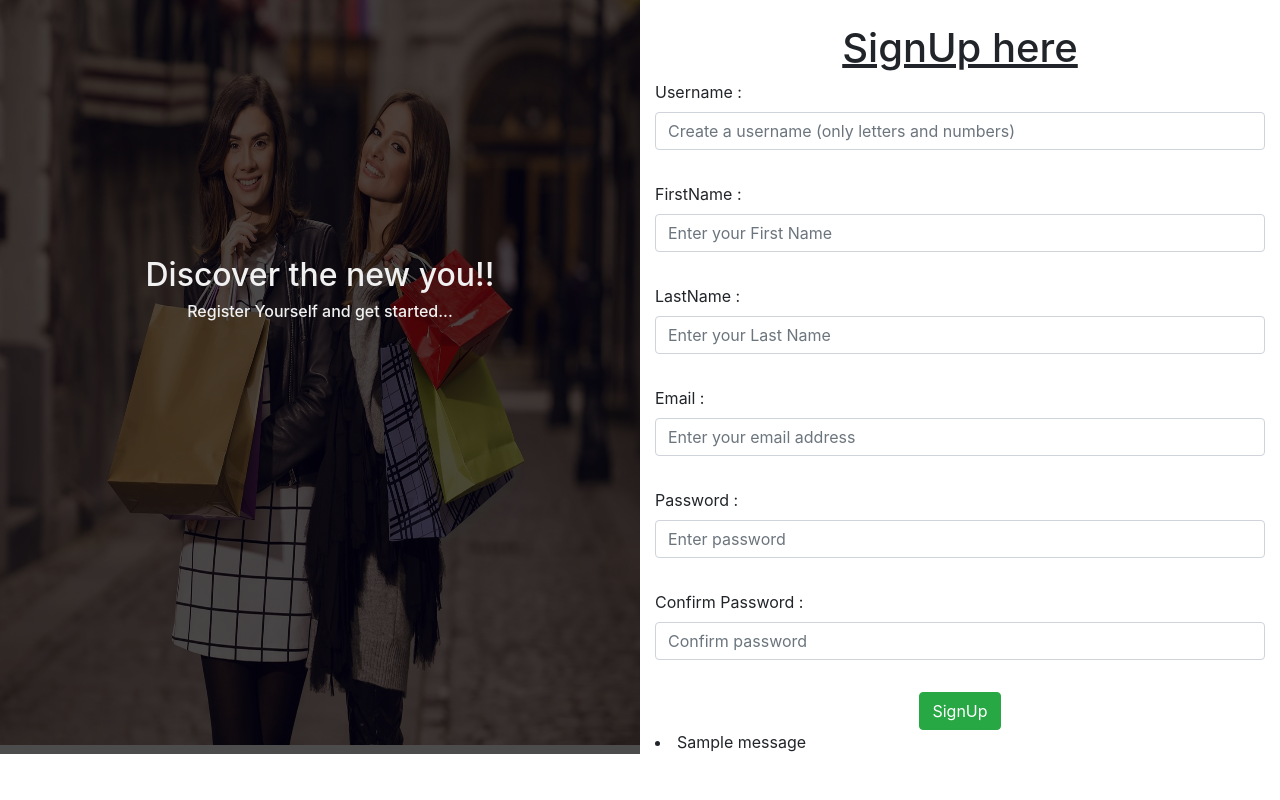
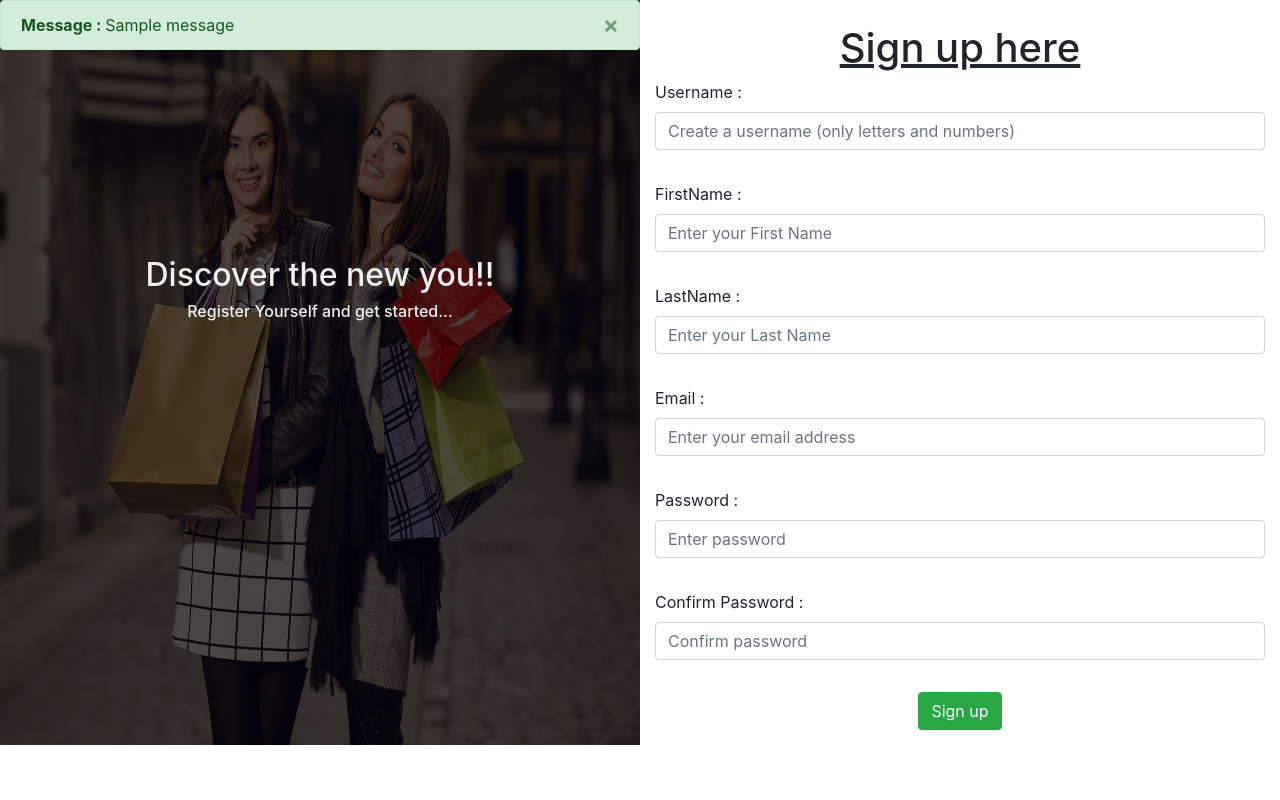
Before and after one commit to chetana074/fashionenza, a Django app: page /signup in a window 1280 px wide. Run offline with Django 4.2, Linux system fonts and the light colour scheme; one stand-in notice (Sample message) is shown; some libraries are stand-ins or nearby versions.

Commit message:
committing updated files

```diff
--- a/fashionenza/fashionenzaApp/views.py
+++ b/fashionenza/fashionenzaApp/views.py
@@ -5,8 +5,6 @@ from django.contrib.auth import authenticate, login, logout
 from django.core.files.storage import FileSystemStorage
 from django.http import JsonResponse
 from fashionenzaApp import imagecapture
-
-loggedIn = False
 
 def welcome(request):
     return render(request, 'welcome.html')
@@ -20,20 +18,20 @@ def signup(request):
         password = request.POST['password1']
 
         if User.objects.filter(username=username).exists():
-            messages.error(request, "This username is taken")
+            messages.warning(request, "This username is taken")
             return render(request, 'signup.html')
         elif User.objects.filter(email=email).exists():
-            messages.error(request, "This email is taken")
+            messages.warning(request, "This email is taken")
             return render(request, 'signup.html')
         else:
             newUser = User.objects.create_user(username, email, password)
             newUser.first_name = fname
             newUser.last_name = lname
             newUser.save()
-            messages.success(request, "User registered successfully!!!")
             return redirect('signin')
 
-    return render(request, 'signup.html')
+    if request.method == "GET":
+        return render(request, 'signup.html')
 
 def signin(request):
     if request.method == "POST":
@@ -46,65 +44,53 @@ def signin(request):
             login(request, user)
             username = user.username
             fname = user.first_name
-            loggedIn = True
-            return render(request, 'home.html', {'fname':fname, 'username':username, 'loggedIn':loggedIn})
+            # print('loggedIn signin', loggedIn)
+            # return render(request, 'home.html', {'fname':fname, 'username':username, 'loggedIn':loggedIn})
+            messages.success(request, "User loggedIn!!!")
+            return redirect('home')
         else:
-            messages.error(request, "User is not registered!!! Please sign up first.")
-            return redirect('welcome')
-    return render(request, 'signin.html')
+            messages.warning(request, "Wrong credentials!! If user is not registered, please sign up first.")
+            return redirect('signin')
+
+    if request.method == "GET":
+        return render(request, 'signin.html')
 
 def signout(request):
-    loggedIn = False
     logout(request)
     return redirect('welcome')
 
 def home(request):
-    print("loggedIn" + loggedIn)
-    if(loggedIn):
+    if request.method == "GET":
         return render(request, 'home.html')
-    else:
-        return redirect('welcome')
 
 def about(request):
-    if(loggedIn):
+    if request.method == "GET":
         return render(request, 'about.html')
-    else:
-        return redirect('welcome')
 
 def contact(request):
-    if(loggedIn):
+    if request.method == "GET":
         return render(request, 'contact.html')
-    else:
-        return redirect('welcome')
 
 
 def upload(request):
-    if request.method=='POST' and 'garm' in request.POST:
-        upload=request.FILES['gar']
-        fss=FileSystemStorage(location='Garment_by_user')
-        fss.save(upload.name, upload)
-    if request.method=='POST' and 'your' in request.POST:
+    if request.method=='POST'and 'your' in request.POST:
+       upload=request.FILES['gar']
+       fss=FileSystemStorage(location='Garment_by_user')
+       fss.save(upload.name, upload)
+    if request.method=='POST':
         up=request.FILES['you']
         fss=FileSystemStorage(location='User_photo')
         fss.save(up.name, up)
-    # if request.method=='POST' and 'capture' in request.POST:
-    #     imagecapture.dummy()
     return render(request,'upload.html')
 
 
 def garments(request):
-    if(loggedIn):
-        return(request,'garments.html')
-    else:
-        return redirect('welcome')
+    return(request,'garments.html')
 
-def upload(request):
-    if request.method == 'POST' and 'capture' in request.POST:
-        text = imagecapture.dummy()
-    return render(request,'upload.html')
+# def upload(request):
+#     if request.method == 'POST' and 'capture' in request.POST:
+#         text = imagecapture.dummy()
+#     return render(request,'upload.html')
 
 def userInfo(request):
-    if(loggedIn):
-        return render(request, 'userInfo.html')
-    else:
-        return redirect('welcome')
+    return render(request, 'userInfo.html')
--- a/fashionenza/templates/base.html
+++ b/fashionenza/templates/base.html
@@ -29,7 +29,7 @@
                 <a class="nav-link" href="/contact">Contact</a>
               </li>
               <li class="nav-item">
-                <a class="nav-link" href="/signout">Signout</a>
+                <a class="nav-link" href="/signout">Sign out</a>
               </li>
             </ul>
           </div>
--- a/fashionenza/templates/contact.html
+++ b/fashionenza/templates/contact.html
@@ -11,6 +11,7 @@
         <div class="back">
             <a href="#" class="flip close"></a>
             <form class="contact-form" action="">
+                {% csrf_token %}
                 <input class="gutter" type="text" placeholder="Name">
                 <input type="text" placeholder="Company">
                 <input class="gutter" type="text" placeholder="Telephone">
--- a/fashionenza/templates/home.html
+++ b/fashionenza/templates/home.html
@@ -54,7 +54,7 @@
       </div>
       <hr class="my-4">
       <div style="text-align: center;">
-        <h3>Welcome {{fname}} !!! </h3>
+        <h3>Welcome !!! </h3>
           <a href="/upload" class="btn btn-outline-secondary btn-lg active" role="button" aria-pressed="true">Try-on</a>
       </div>
     </div>
--- a/fashionenza/templates/signup.html
+++ b/fashionenza/templates/signup.html
@@ -4,7 +4,7 @@
 <head>
     <meta charset='utf-8'>
     <meta http-equiv='X-UA-Compatible' content='IE=edge'>
-    <title>SignUp</title>
+    <title>Sign up</title>
     <meta name='viewport' content='width=device-width, initial-scale=1'>
     <link rel='stylesheet' href="static\CSS\login.css">
 
@@ -31,10 +31,10 @@
 </head>
 
 <body>
-    <div class="container-fluid">
+    <div class="container-fluid" style="position:relative">
         <div class="row">
             <div class="col-md-6" style="padding: 0%">
-                <img src="static\images\SignIn_SignUp_bg.jpg" class="imgLeft">
+                <img src="static\images\signin_signup_bg.jpg" class="imgLeft">
                 <div class="txtLeft">
                     <div>
                         <h2>Discover the new you!!</h2>
@@ -45,7 +45,7 @@
             <div class="col-md-6">
                 <br>
                 <center>
-                    <h1><u>SignUp here</u></h1>
+                    <h1><u>Sign up here</u></h1>
                 </center>
 
                 <form action="/signup" method="post">
@@ -94,15 +94,20 @@
                     </div>
 
                     <center>
-                        <button type="submit" class="btn btn-success">SignUp</button>
+                        <button type="submit" class="btn btn-success">Sign up</button>
                     </center>
                 </form>
-                    <div id="snackbar" class="show">
-                        {% for message in messages %}
-                            <li>{{message}}</li>
-                        {% endfor %}
-                    </div>
             </div>
+        </div>
+        <div style="position:absolute; top:0px; left:0px; width:50%">
+            {% for message in messages %}
+                <div class="alert alert-{{ message.tags }} alert-dismissible fade show" role="alert">
+                    <strong>Message : </strong> {{ message }}
+                    <button type="button" class="close" data-dismiss="alert" aria-label="Close">
+                      <span aria-hidden="true">&times;</span>
+                    </button>
+                </div>
+            {% endfor %}
         </div>
     </div>
     <script>
@@ -222,12 +227,6 @@
                 }
             }
         }
-
-        // function myFunction() {
-        //     var x = document.getElementById("snackbar");
-        //     x.className = "show";
-        //     setTimeout(function(){ x.className = x.className.replace("show", ""); }, 3000);
-        // }
     </script>
 </body>
 </html>
--- a/fashionenza/templates/userInfo.html
+++ b/fashionenza/templates/userInfo.html
@@ -13,6 +13,7 @@
 
     <div class="container">
         <form>
+            {% csrf_token %}
             <table class="table">
                 <tbody>
                   <tr>
--- a/fashionenza/templates/welcome.html
+++ b/fashionenza/templates/welcome.html
@@ -17,8 +17,8 @@
                     <p> Welcome to FashionEnza </p>
                 </div>
                 <div class="align-to-right">
-                    <a href="/signup" class="btn btn-outline-secondary btn-lg active" role="button" aria-pressed="true">SignUp<a>
-                    <a href="/signin" class="btn btn-outline-secondary btn-lg active" role="button" aria-pressed="true">SignIn<a>
+                    <a href="/signup" class="btn btn-outline-secondary btn-lg active" role="button" aria-pressed="true">Sign up<a>
+                    <a href="/signin" class="btn btn-outline-secondary btn-lg active" role="button" aria-pressed="true">Sign in<a>
                 </div>
             </div>
         </nav>
```
Also changed, not shown: fashionenza/templates/signin.html (+26 -6 lines), fashionenza/templates/upload.html (+7 -19 lines), fashionenza/db.sqlite3.
